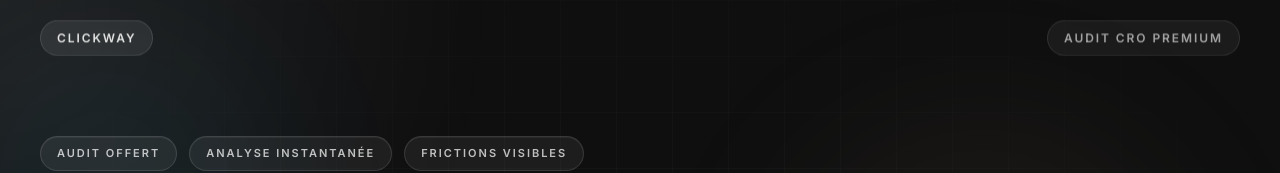
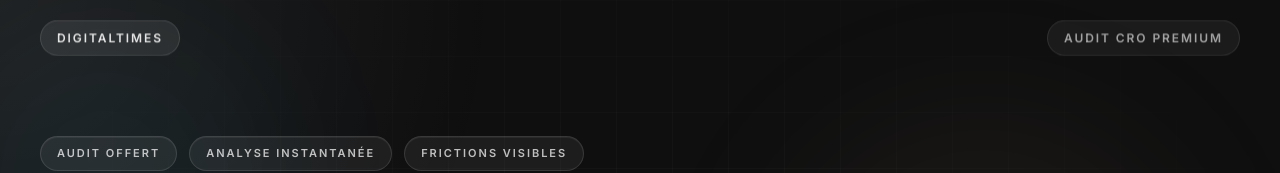
Before and after one commit to tgv212121-cloud/Demo-Clients-audit-LP, a Next.js app: page / in a window 1280 px wide. Shown: the top 173 px of the page. Built offline with nearby package versions, Linux system fonts and the light colour scheme.

Commit message:
rebranding DigitalTimes

```diff
--- a/app/layout.tsx
+++ b/app/layout.tsx
@@ -8,7 +8,7 @@ const inter = Inter({
 })
 
 export const metadata: Metadata = {
-  title: "Audit landing page",
+  title: "DigitalTimes",
   description: "Analyse CRO de landing page",
 }
 
--- a/app/page.tsx
+++ b/app/page.tsx
@@ -724,13 +724,13 @@ export default function Home() {
               className="reveal flex items-center justify-between gap-4"
             >
               <a
-                href="https://clickway.fr"
+                href="https://digitaltimes.fr/"
                 target="_blank"
                 rel="noreferrer"
                 className="group inline-flex items-center rounded-full border border-white/12 bg-white/8 px-4 py-2 text-[12px] font-semibold uppercase tracking-[0.16em] text-white/88 transition duration-300 hover:-translate-y-0.5 hover:bg-white/12 hover:shadow-[0_10px_30px_rgba(255,255,255,0.08)]"
               >
                 <span className="relative">
-                  Clickway
+                  DigitalTimes
                   <span className="absolute inset-x-0 -bottom-1 h-px scale-x-0 bg-white/70 transition duration-300 group-hover:scale-x-100" />
                 </span>
               </a>
@@ -1490,14 +1490,14 @@ export default function Home() {
                     </p>
 
                     <p className="text-base leading-8 text-white/78">
-                      C'est exactement le rôle de Clickway.
+                      C'est exactement le rôle de DigitalTimes.
                     </p>
                   </div>
 
                   <div className="mt-8 grid gap-4 md:grid-cols-2">
                     <div className="dark-tile rounded-[24px] border border-white/10 bg-white/5 p-5">
                       <p className="text-sm font-semibold text-white">
-                        Ce que Clickway travaille
+                        Ce que DigitalTimes travaille
                       </p>
 
                       <div className="mt-4 space-y-3 text-sm leading-6 text-white/72">
@@ -1586,7 +1586,7 @@ export default function Home() {
 
                   <div className="mt-8 flex flex-col gap-4 sm:flex-row">
                     <a
-                      href="https://clickway.fr"
+                      href="https://digitaltimes.fr/"
                       target="_blank"
                       rel="noreferrer"
                       className="cta-dark inline-flex items-center justify-center rounded-2xl px-6 py-4 text-base font-semibold text-white transition"
@@ -1595,7 +1595,7 @@ export default function Home() {
                     </a>
 
                     <a
-                      href="https://clickway.fr"
+                      href="https://digitaltimes.fr/"
                       target="_blank"
                       rel="noreferrer"
                       className="cta-light inline-flex items-center justify-center rounded-2xl border border-black/12 bg-[#f3ede4] px-6 py-4 text-base font-semibold text-black transition"
```
